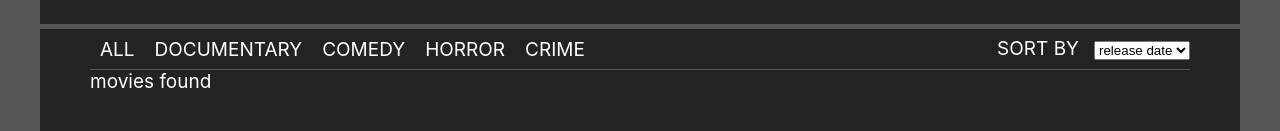
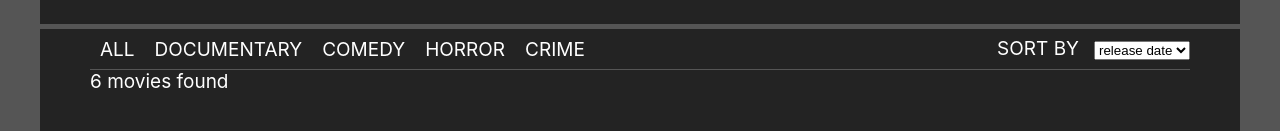
Before and after one commit to buccaneer33/ReactJS_gmp_2021, a React app in the folder edication-app/: page / in a window 1280 px wide. Shown: the part 426-557 px from the top of the page. Built offline with nearby package versions, Linux system fonts and the light colour scheme.

Commit message:
[FINISH]: errorBoundary added and fixes

```diff
--- a/edication-app/src/App/styles.tsx
+++ b/edication-app/src/App/styles.tsx
@@ -5,6 +5,7 @@ export const useStyles = jss.createStyleSheet({
         display: 'flex',
         flexDirection: 'column',
         height: '100%',
+        minHeight: '100vh',
         width: '100%',
     }
 });
--- a/edication-app/src/common/interfaces/ApiDataInterface.ts
+++ b/edication-app/src/common/interfaces/ApiDataInterface.ts
@@ -22,3 +22,7 @@ export interface Button {
         borderRadius?: string;
     }
 }
+
+export interface MoviesArray {
+    moviesInfo: MovieCard[];
+}
--- /dev/null
+++ b/edication-app/src/components/errorBoundary/errorBoundary.component.tsx
@@ -0,0 +1,15 @@
+import React from 'react';
+import {useStyles} from './styles';
+
+function ErrorBoundary(props: JSX.ElementChildrenAttribute): JSX.Element {
+    const classes = useStyles();
+    const error = () => (
+        <h2 className={classes.error}>
+            Something went wrong
+        </h2>
+    );
+    const isEverythingOk = true;
+
+    return <>{isEverythingOk ? props.children : <>{error()}</>} </>
+}
+export default ErrorBoundary
--- /dev/null
+++ b/edication-app/src/components/errorBoundary/styles.tsx
@@ -0,0 +1,11 @@
+import {createUseStyles} from 'react-jss'
+
+export const useStyles = createUseStyles({
+    error: {
+        height: '25px',
+        color: '#F65261',
+        fontSize: '19px',
+        padding: '0',
+        margin: '0'
+    }
+});
--- a/edication-app/src/components/movies/movies.component.tsx
+++ b/edication-app/src/components/movies/movies.component.tsx
@@ -4,7 +4,7 @@ import {NavigationComponent} from '../navigation/navigation.component';
 import {MoviesCounterComponent} from '../moviesCounter/moviesCounter.component';
 import {moviePreviewStub} from '../../appStubs/moviePreviewStub';
 import {MovieItemComponent} from '../movieItem/movieItem.component';
-
+import ErrorBoundary from '../../components/errorBoundary/errorBoundary.component';
 
 const {classes} = useStyles.attach();
 
@@ -13,10 +13,12 @@ export class MoviesComponent extends React.Component {
         return (
             <div className={classes.movies}>
                 <NavigationComponent />
-                <MoviesCounterComponent {...moviePreviewStub}/>
-                <div className={classes.moviesBlock}>
-                    {moviePreviewStub.map((item, index) => <MovieItemComponent key={index} {...item}/>)}
-                </div>
+                <ErrorBoundary>
+                    <MoviesCounterComponent moviesInfo={moviePreviewStub}/>
+                    <div className={classes.moviesBlock}>
+                        {moviePreviewStub.map((item, index) => <MovieItemComponent key={index} {...item}/>)}
+                    </div>
+                </ErrorBoundary>
             </div>
         );
     }
--- a/edication-app/src/components/moviesCounter/moviesCounter.component.tsx
+++ b/edication-app/src/components/moviesCounter/moviesCounter.component.tsx
@@ -1,11 +1,10 @@
 import React from 'react';
 import {useStyles} from './styles';
-import {MovieCard} from '../../common/interfaces/ApiDataInterface';
+import { MoviesArray } from '../../common/interfaces/ApiDataInterface';
 
-export const MoviesCounterComponent = (props: MovieCard[]): JSX.Element => {
+export const MoviesCounterComponent = (props:MoviesArray): JSX.Element => {
     const classes = useStyles();
-    console.log(props); // OBJECT ???
     return (
-        <div className={classes.block}>{props.length}<span>movies found</span></div>
+        <div className={classes.block}>{props.moviesInfo.length}<span> movies found</span></div>
     );
 }
--- a/edication-app/src/index.scss
+++ b/edication-app/src/index.scss
@@ -1,3 +1,7 @@
+html {
+    height: 100%;
+    min-height: 100vh;
+}
 body {
     margin: 0;
     font-family: -apple-system, BlinkMacSystemFont, 'Segoe UI', 'Roboto', 'Oxygen',
@@ -5,6 +9,7 @@ body {
       sans-serif;
     -webkit-font-smoothing: antialiased;
     -moz-osx-font-smoothing: grayscale;
+    height: 100%;
     min-height: 100%;
     min-width: 100%;
     box-sizing: border-box;
--- a/edication-app/src/pages/home/home.component.tsx
+++ b/edication-app/src/pages/home/home.component.tsx
@@ -12,7 +12,7 @@ export class HomeComponent extends React.Component {
         return (
             <div className={classes.homePage}>
                 <HeaderComponent />
-                <MoviesComponent />
+                    <MoviesComponent />
                 <FooterComponent />
             </div>
         );
--- a/edication-app/src/pages/home/styles.tsx
+++ b/edication-app/src/pages/home/styles.tsx
@@ -7,6 +7,7 @@ export const useStyles = jss.createStyleSheet({
         alignItems: 'center',
         justifyContent: 'space-between',
         height: '100%',
+        minHeight: '90vh',
         width: '100%',
         padding: '50px 0'
     }
```
